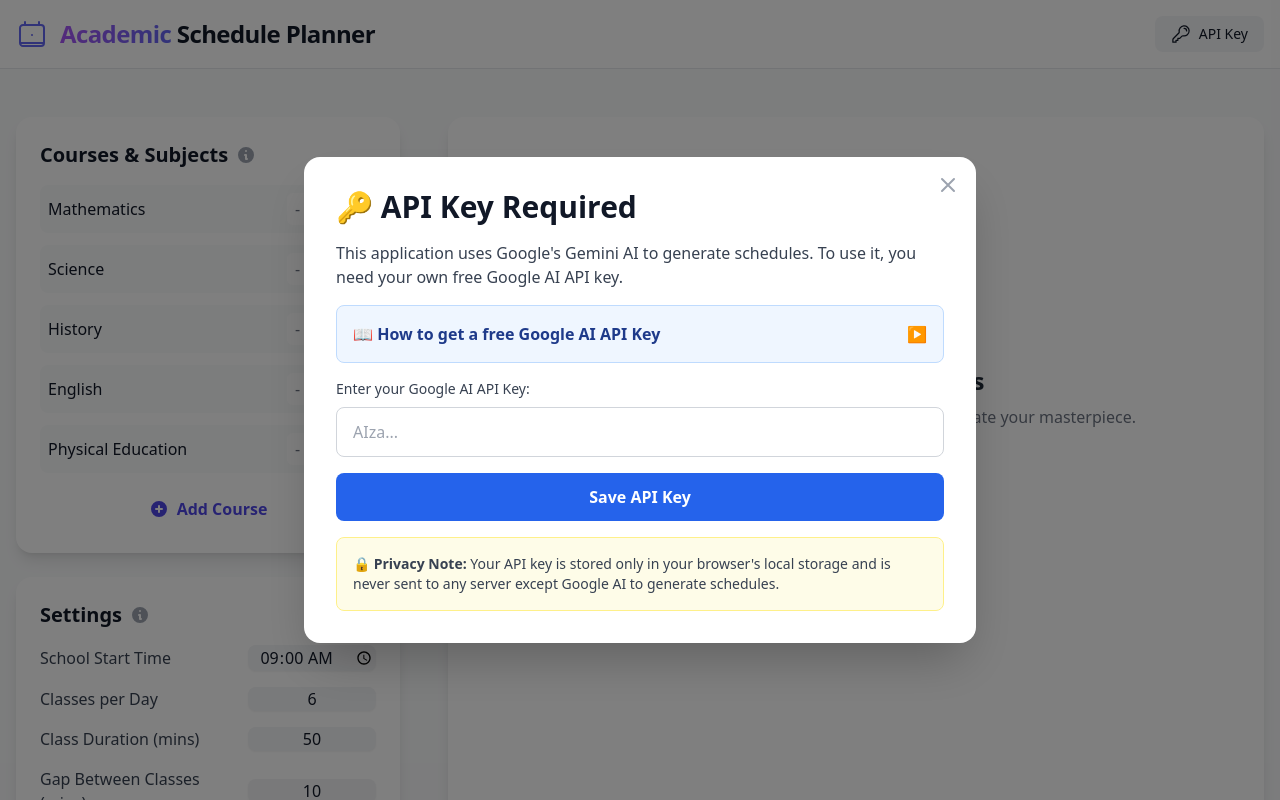
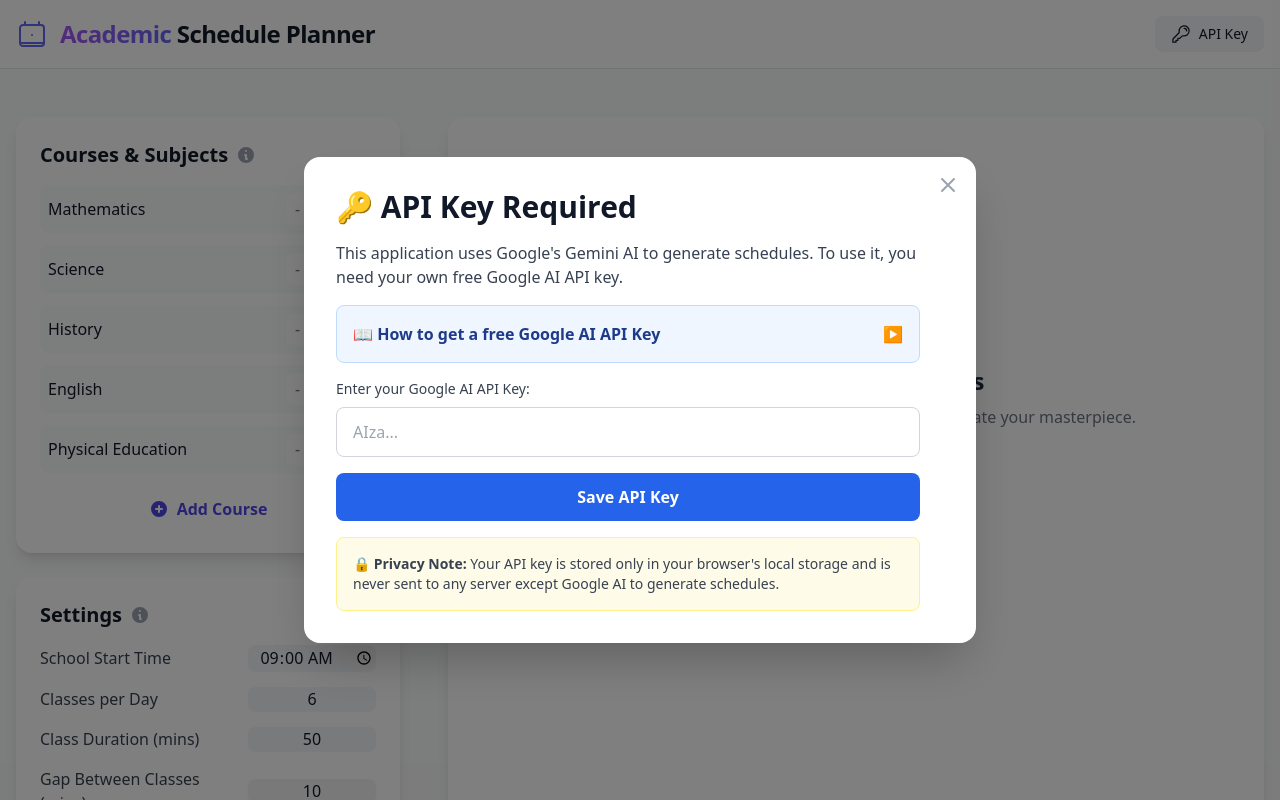
Before and after one commit to saisrikiran25-ctrl/Planner, a React (Vite) app: page / in a window 1280 px wide. Shown: the top 800 px of the page. Built offline with nearby package versions, Linux system fonts and the light colour scheme.

Commit message:
Add extra right padding to prevent close button overlap
Co-authored-by: saisrikiran25-ctrl <236257487+saisrikiran25-ctrl@users.noreply.github.com>

```diff
--- a/components/ApiKeyManager.tsx
+++ b/components/ApiKeyManager.tsx
@@ -47,7 +47,7 @@ const ApiKeyManager: React.FC<ApiKeyManagerProps> = ({ onKeySet, onClose }) => {
 
   return (
     <div className="fixed inset-0 bg-black bg-opacity-50 flex items-center justify-center z-50 p-4">
-      <div className="bg-white dark:bg-gray-800 rounded-2xl shadow-2xl max-w-2xl w-full p-8 max-h-[90vh] overflow-y-auto relative">
+      <div className="bg-white dark:bg-gray-800 rounded-2xl shadow-2xl max-w-2xl w-full p-8 pr-14 max-h-[90vh] overflow-y-auto relative">
         {/* Close button */}
         {onClose && (
           <button
```
